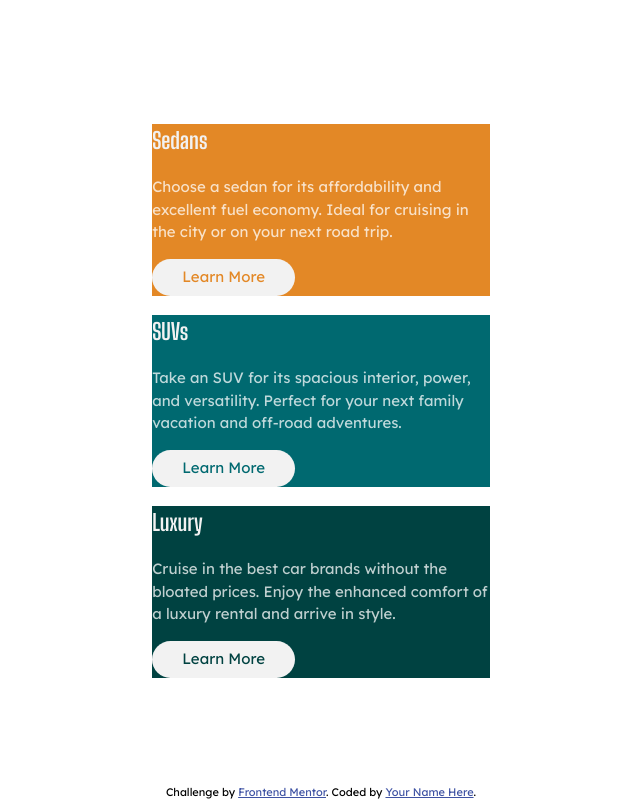
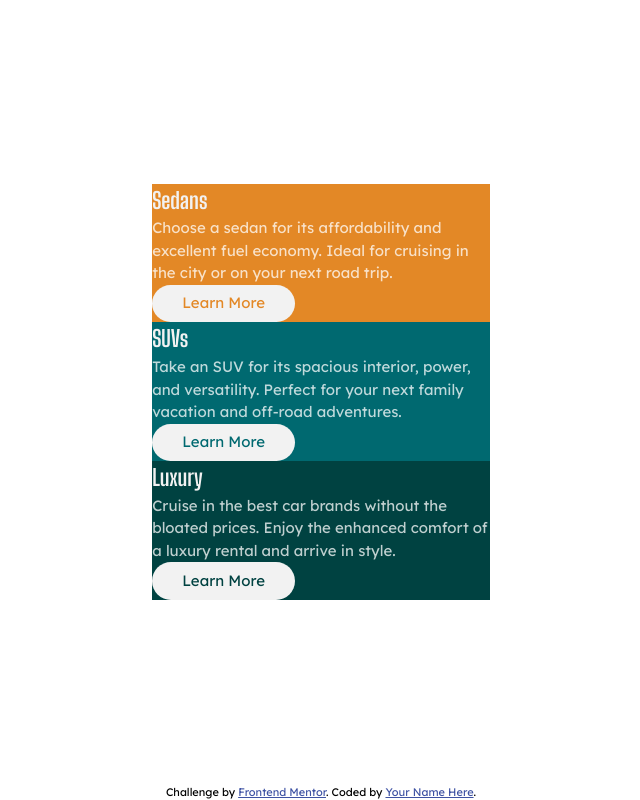
Before and after one commit to JulioCinquina/fem-3-column-preview-card, a plain HTML site: page index.html in a window 1280 px wide. Shown: the whole page, without its empty margins (319-959 px from the left). Drawn offline with Linux system fonts and the light colour scheme.

Commit message:
Remove margins from all elements inside the cards

```diff
--- a/style.css
+++ b/style.css
@@ -56,6 +56,10 @@ main {
   color: var(--color-transparent-white, white);
 }
 
+.card * {
+  margin: 0;
+}
+
 .card--orange {
   --card-bg-color: var(--color-bright-orange);
 }
```
